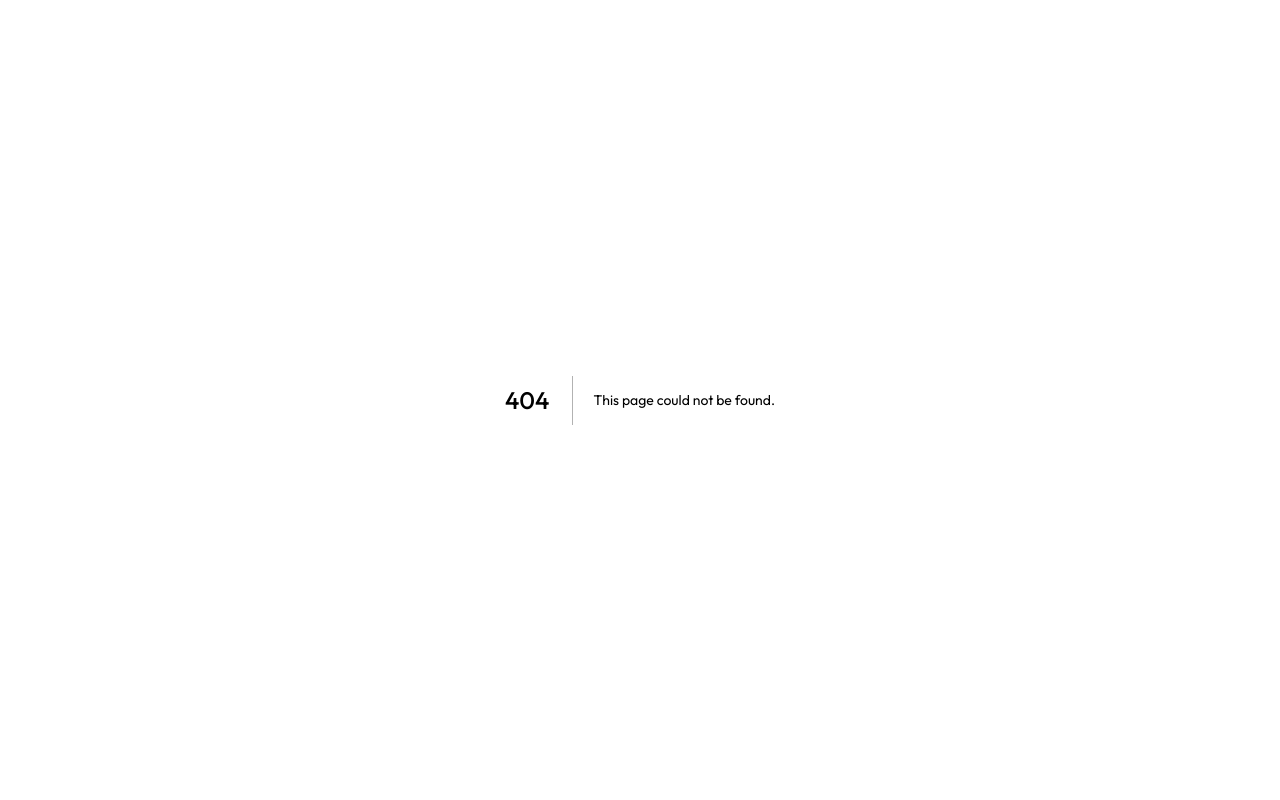
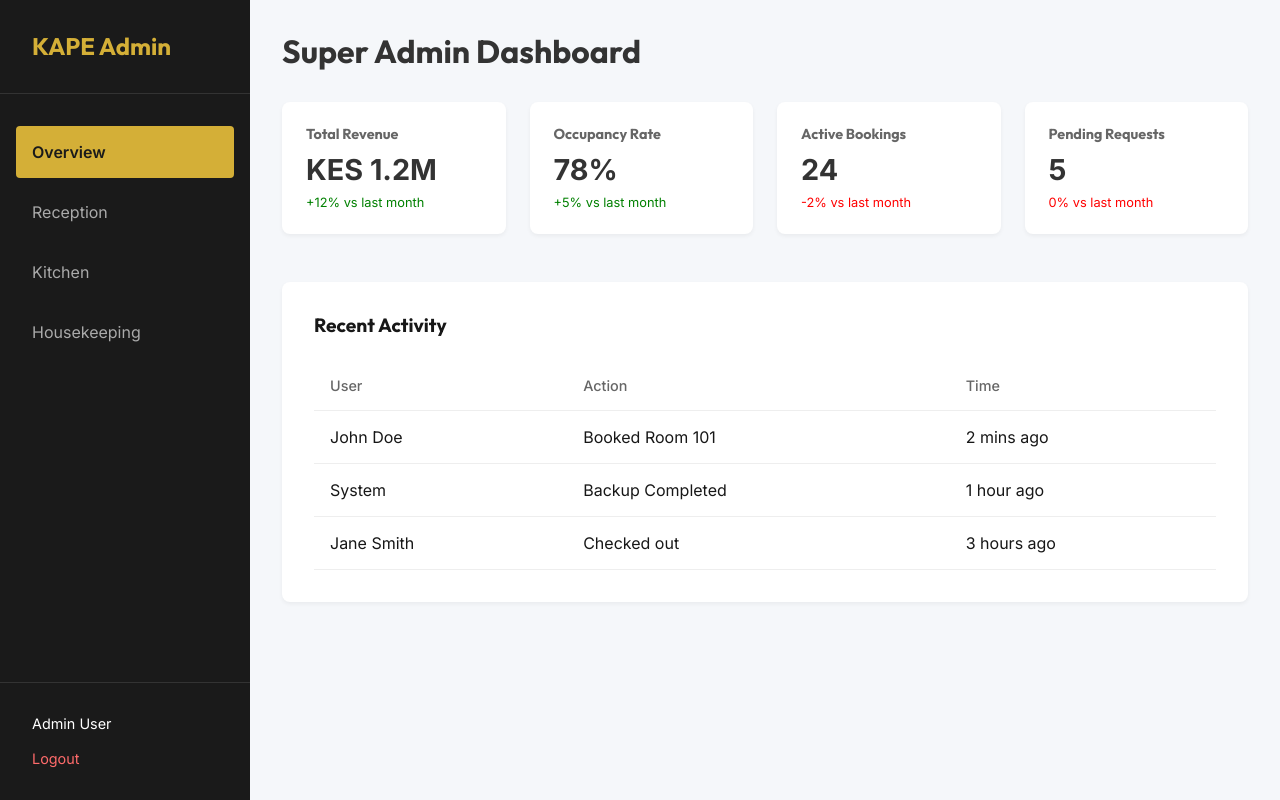
Before and after one commit to Akubrecah/KAPE-SAMARITAN-MMAKWANY-, a Next.js app in the folder client/: page /admin/super in a window 1280 px wide. Before the commit this address had no page. Built offline with nearby package versions, Linux system fonts and the light colour scheme.

Commit message:
feat: admin dashboards (super admin, reception)

```diff
--- /dev/null
+++ b/client/src/app/admin/layout.tsx
@@ -0,0 +1,17 @@
+import AdminSidebar from '../../components/admin/AdminSidebar';
+import '../globals.css'; // Ensure globals are loaded
+
+export default function AdminLayout({
+  children,
+}: {
+  children: React.ReactNode;
+}) {
+  return (
+    <div style={{ display: 'flex', minHeight: '100vh' }}>
+      <AdminSidebar />
+      <main style={{ flex: 1, marginLeft: '250px', background: '#f5f7fa', padding: '2rem' }}>
+        {children}
+      </main>
+    </div>
+  );
+}
--- /dev/null
+++ b/client/src/app/admin/reception/reception.module.css
@@ -0,0 +1,98 @@
+.title {
+  margin-bottom: 2rem;
+  color: #333;
+}
+
+.grid {
+  display: grid;
+  grid-template-columns: repeat(auto-fit, minmax(200px, 1fr));
+  gap: 1.5rem;
+  margin-bottom: 3rem;
+}
+
+.statCard {
+  background: white;
+  padding: 1.5rem;
+  border-radius: var(--radius-md);
+  box-shadow: 0 2px 4px rgba(0,0,0,0.05);
+  border-left: 4px solid var(--kape-gold);
+}
+
+.statCard h3 {
+  font-size: 0.9rem;
+  color: #666;
+  margin-bottom: 0.5rem;
+}
+
+.statValue {
+  font-size: 2rem;
+  font-weight: 700;
+  color: #333;
+}
+
+.section {
+  background: white;
+  padding: 2rem;
+  border-radius: var(--radius-md);
+  box-shadow: 0 2px 4px rgba(0,0,0,0.05);
+}
+
+.header {
+  display: flex;
+  justify-content: space-between;
+  align-items: center;
+  margin-bottom: 1.5rem;
+}
+
+.table {
+  width: 100%;
+  border-collapse: collapse;
+}
+
+.table th, .table td {
+  text-align: left;
+  padding: 1rem;
+  border-bottom: 1px solid #eee;
+}
+
+.table th {
+  color: #666;
+  font-weight: 500;
+  font-size: 0.9rem;
+}
+
+.status {
+  padding: 0.25rem 0.5rem;
+  border-radius: 4px;
+  font-size: 0.8rem;
+  font-weight: 600;
+}
+
+.checkedin {
+  background-color: #e6f4ea;
+  color: #1e7e34;
+}
+
+.pending {
+  background-color: #fff3cd;
+  color: #856404;
+}
+
+.checkedout {
+  background-color: #f8f9fa;
+  color: #6c757d;
+}
+
+.actionBtn {
+  background: var(--kape-dark);
+  color: white;
+  border: none;
+  padding: 0.5rem 1rem;
+  border-radius: 4px;
+  cursor: pointer;
+  font-size: 0.8rem;
+}
+
+.actionBtn:hover {
+  opacity: 0.9;
+}
--- /dev/null
+++ b/client/src/app/admin/super/page.tsx
@@ -0,0 +1,58 @@
+import styles from './super.module.css';
+
+export default function SuperAdminPage() {
+  const stats = [
+    { label: 'Total Revenue', value: 'KES 1.2M', change: '+12%' },
+    { label: 'Occupancy Rate', value: '78%', change: '+5%' },
+    { label: 'Active Bookings', value: '24', change: '-2%' },
+    { label: 'Pending Requests', value: '5', change: '0%' },
+  ];
+
+  return (
+    <div>
+      <h1 className={styles.title}>Super Admin Dashboard</h1>
+
+      <div className={styles.grid}>
+        {stats.map((stat) => (
+          <div key={stat.label} className={styles.card}>
+            <h3>{stat.label}</h3>
+            <div className={styles.value}>{stat.value}</div>
+            <div className={styles.change} style={{ color: stat.change.startsWith('+') ? 'green' : 'red' }}>
+              {stat.change} vs last month
+            </div>
+          </div>
+        ))}
+      </div>
+
+      <div className={styles.section}>
+        <h2>Recent Activity</h2>
+        <table className={styles.table}>
+          <thead>
+            <tr>
+              <th>User</th>
+              <th>Action</th>
+              <th>Time</th>
+            </tr>
+          </thead>
+          <tbody>
+            <tr>
+              <td>John Doe</td>
+              <td>Booked Room 101</td>
+              <td>2 mins ago</td>
+            </tr>
+            <tr>
+              <td>System</td>
+              <td>Backup Completed</td>
+              <td>1 hour ago</td>
+            </tr>
+            <tr>
+              <td>Jane Smith</td>
+              <td>Checked out</td>
+              <td>3 hours ago</td>
+            </tr>
+          </tbody>
+        </table>
+      </div>
+    </div>
+  );
+}
--- /dev/null
+++ b/client/src/app/admin/super/super.module.css
@@ -0,0 +1,64 @@
+.title {
+  margin-bottom: 2rem;
+  color: #333;
+}
+
+.grid {
+  display: grid;
+  grid-template-columns: repeat(auto-fit, minmax(200px, 1fr));
+  gap: 1.5rem;
+  margin-bottom: 3rem;
+}
+
+.card {
+  background: white;
+  padding: 1.5rem;
+  border-radius: var(--radius-md);
+  box-shadow: 0 2px 4px rgba(0,0,0,0.05);
+}
+
+.card h3 {
+  font-size: 0.9rem;
+  color: #666;
+  margin-bottom: 0.5rem;
+}
+
+.value {
+  font-size: 1.8rem;
+  font-weight: 700;
+  color: #333;
+  margin-bottom: 0.5rem;
+}
+
+.change {
+  font-size: 0.8rem;
+}
+
+.section {
+  background: white;
+  padding: 2rem;
+  border-radius: var(--radius-md);
+  box-shadow: 0 2px 4px rgba(0,0,0,0.05);
+}
+
+.section h2 {
+  margin-bottom: 1.5rem;
+  font-size: 1.2rem;
+}
+
+.table {
+  width: 100%;
+  border-collapse: collapse;
+}
+
+.table th, .table td {
+  text-align: left;
+  padding: 1rem;
+  border-bottom: 1px solid #eee;
+}
+
+.table th {
+  color: #666;
+  font-weight: 500;
+  font-size: 0.9rem;
+}
--- /dev/null
+++ b/client/src/components/admin/AdminSidebar.module.css
@@ -0,0 +1,67 @@
+.sidebar {
+  width: 250px;
+  background-color: #1a1a1a;
+  color: white;
+  display: flex;
+  flex-direction: column;
+  height: 100vh;
+  position: fixed;
+  left: 0;
+  top: 0;
+  overflow-y: auto;
+}
+
+.brand {
+  padding: 2rem;
+  border-bottom: 1px solid #333;
+}
+
+.brand h2 {
+  font-size: 1.5rem;
+  font-weight: 700;
+  color: var(--kape-gold);
+}
+
+.nav {
+  flex: 1;
+  padding: 2rem 1rem;
+  display: flex;
+  flex-direction: column;
+  gap: 0.5rem;
+}
+
+.link {
+  display: block;
+  padding: 1rem;
+  border-radius: var(--radius-sm);
+  color: #aaa;
+  text-decoration: none;
+  transition: all 0.2s;
+}
+
+.link:hover {
+  background-color: #333;
+  color: white;
+}
+
+.active {
+  background-color: var(--kape-gold);
+  color: var(--kape-dark);
+  font-weight: 600;
+}
+
+.footer {
+  padding: 2rem;
+  border-top: 1px solid #333;
+}
+
+.user {
+  margin-bottom: 1rem;
+  font-size: 0.9rem;
+  color: #fff;
+}
+
+.logout {
+  color: #ff6b6b;
+  font-size: 0.9rem;
+}
--- /dev/null
+++ b/client/src/components/admin/AdminSidebar.tsx
@@ -0,0 +1,39 @@
+'use client';
+
+import Link from 'next/link';
+import { usePathname } from 'next/navigation';
+import styles from './AdminSidebar.module.css';
+
+export default function AdminSidebar() {
+  const pathname = usePathname();
+
+  const links = [
+    { href: '/admin/super', label: 'Overview', role: 'Super Admin' },
+    { href: '/admin/reception', label: 'Reception', role: 'Receptionist' },
+    { href: '/admin/kitchen', label: 'Kitchen', role: 'Kitchen' },
+    { href: '/admin/housekeeping', label: 'Housekeeping', role: 'Housekeeping' },
+  ];
+
+  return (
+    <aside className={styles.sidebar}>
+      <div className={styles.brand}>
+        <h2>KAPE Admin</h2>
+      </div>
+      <nav className={styles.nav}>
+        {links.map((link) => (
+          <Link
+            key={link.href}
+            href={link.href}
+            className={`${styles.link} ${pathname === link.href ? styles.active : ''}`}
+          >
+            {link.label}
+          </Link>
+        ))}
+      </nav>
+      <div className={styles.footer}>
+        <div className={styles.user}>Admin User</div>
+        <Link href="/login" className={styles.logout}>Logout</Link>
+      </div>
+    </aside>
+  );
+}
```
Also changed, not shown: client/src/app/admin/reception/page.tsx (added, +80 -0 lines).
